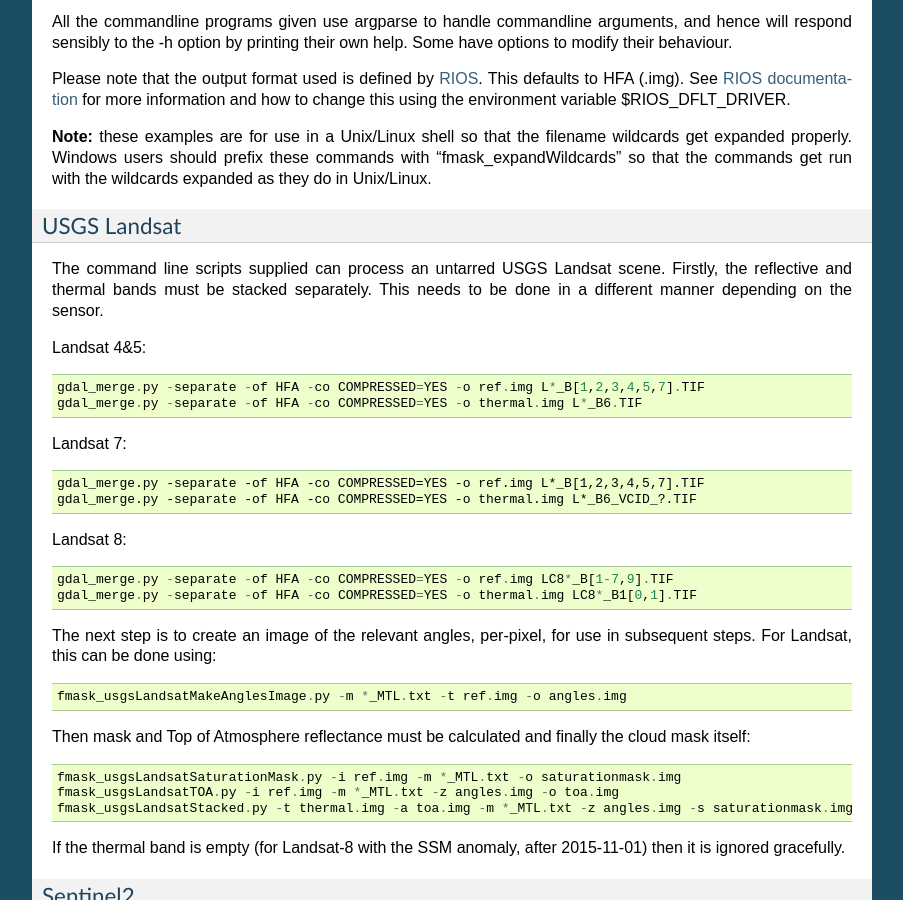
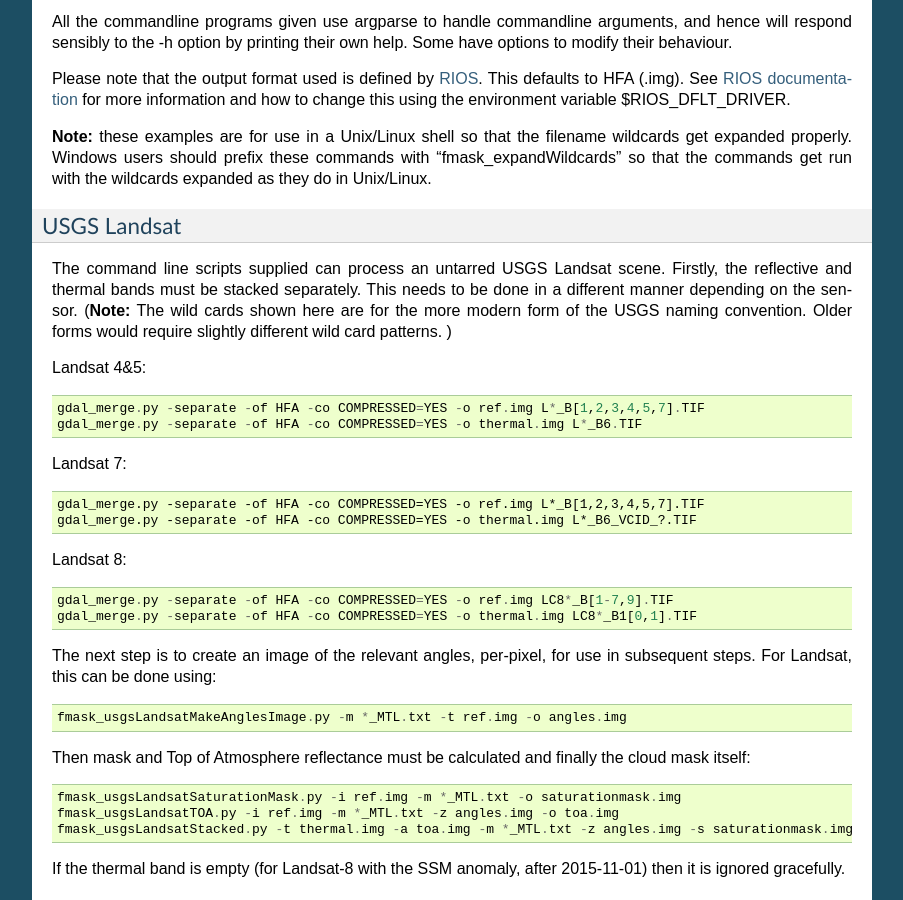
Before and after one commit to ubarsc/python-fmask, a Sphinx documentation site: the page built from doc/source/index.rst, in a window 1280 px wide and 900 px high, scrolled down 984 px. Shown: the whole window, without its empty margins (198-1101 px from the left). Built offline with Sphinx 7.4.7, drawn with Linux system fonts in a browser that asks for light colours; formulas are drawn with MathJax 3.

Commit message:
Added a note about the wild cards needed for older USGS naming

```diff
--- a/doc/source/index.rst
+++ b/doc/source/index.rst
@@ -72,7 +72,9 @@
 
 The command line scripts supplied can process an untarred USGS Landsat scene. Firstly,
 the reflective and thermal bands must be stacked separately. This needs to be done
-in a different manner depending on the sensor.
+in a different manner depending on the sensor. (**Note:** The wild cards shown here are for
+the more modern form of the USGS naming convention. Older forms would require slightly different
+wild card patterns. )
 
 Landsat 4&5::
 
```
